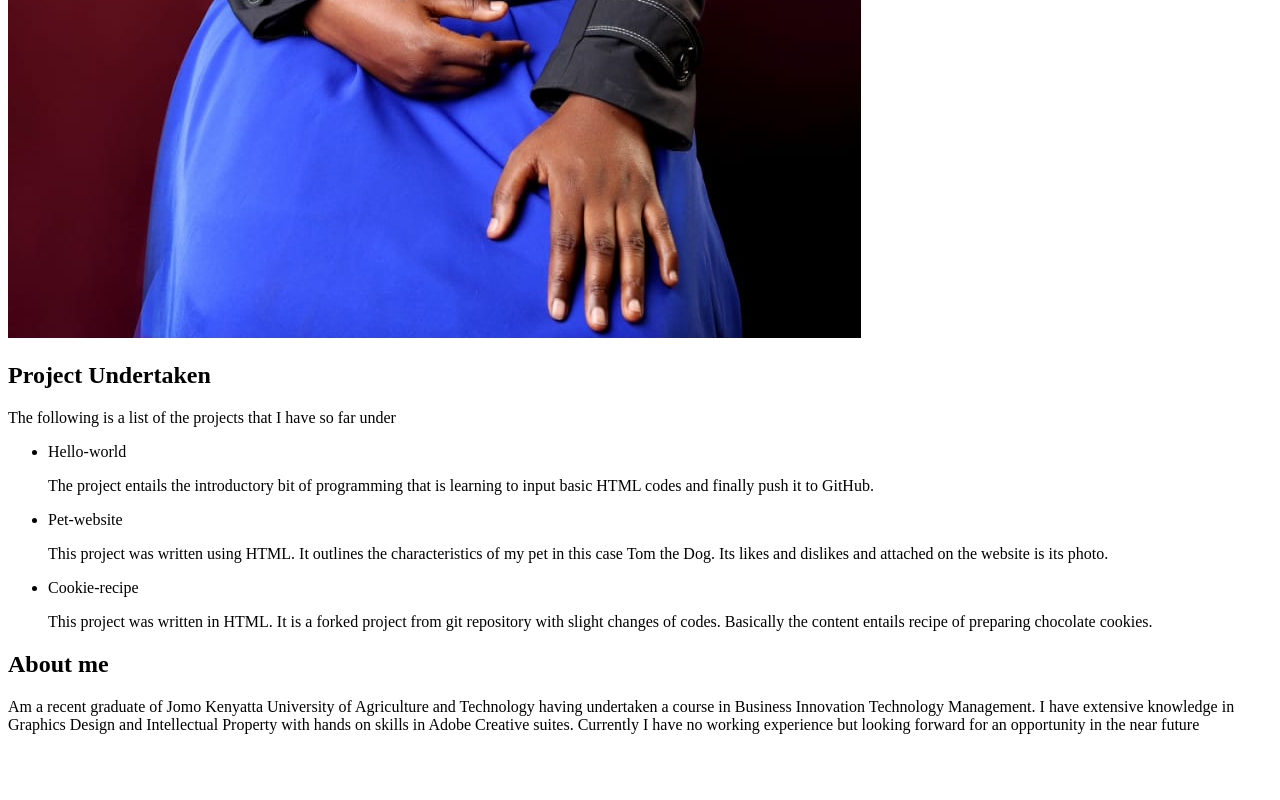
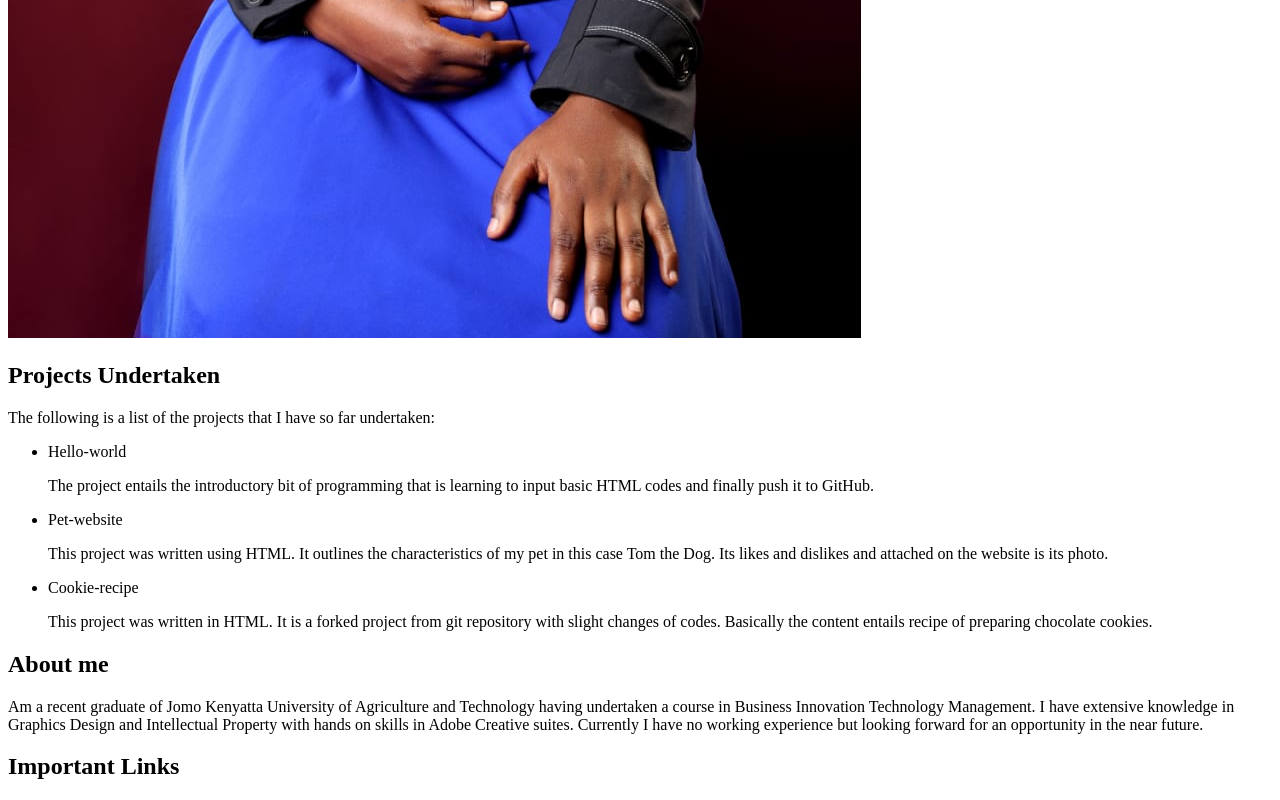
Before and after one commit to Malobz/Portfolio-landing-page, a plain HTML site: page index.html in a window 1280 px wide. Shown: the part 1022-1822 px from the top of the page. Before the commit the page ends 1772 px from the top, so only its background shows below. Drawn offline with Linux system fonts and the light colour scheme.

Commit message:
add important links header

```diff
--- a/index.html
+++ b/index.html
@@ -9,8 +9,8 @@
 <body>
     <h1>Mercy Maloba</h1>
     <img src="images/photo.jpeg" alt="My photo">
-    <h2>Project Undertaken</h2>
-    <p>The following is a list of the projects that I have so far under</p>
+    <h2>Projects Undertaken</h2>
+    <p>The following is a list of the projects that I have so far undertaken:</p>
 <ul>
     <li>Hello-world</li>
     <p>The project entails the introductory bit of programming that is learning to input basic HTML codes and finally push it to GitHub.</p>
@@ -20,7 +20,8 @@
     <p>This project was written in HTML. It is a forked project from git repository with slight changes of codes. Basically the content entails recipe of preparing chocolate cookies.</p>
 </ul>
 <h2>About me</h2>
-<p>Am a recent graduate of Jomo Kenyatta University of Agriculture and Technology having undertaken a course in Business Innovation Technology Management. I have extensive knowledge in Graphics Design and Intellectual Property with hands on skills in Adobe Creative suites. Currently I have no working experience but looking forward for an opportunity in the near future</p>
+<p>Am a recent graduate of Jomo Kenyatta University of Agriculture and Technology having undertaken a course in Business Innovation Technology Management. I have extensive knowledge in Graphics Design and Intellectual Property with hands on skills in Adobe Creative suites. Currently I have no working experience but looking forward for an opportunity in the near future.</p>
+<h2>Important Links</h2>
 
 </body>
 </html>
```
